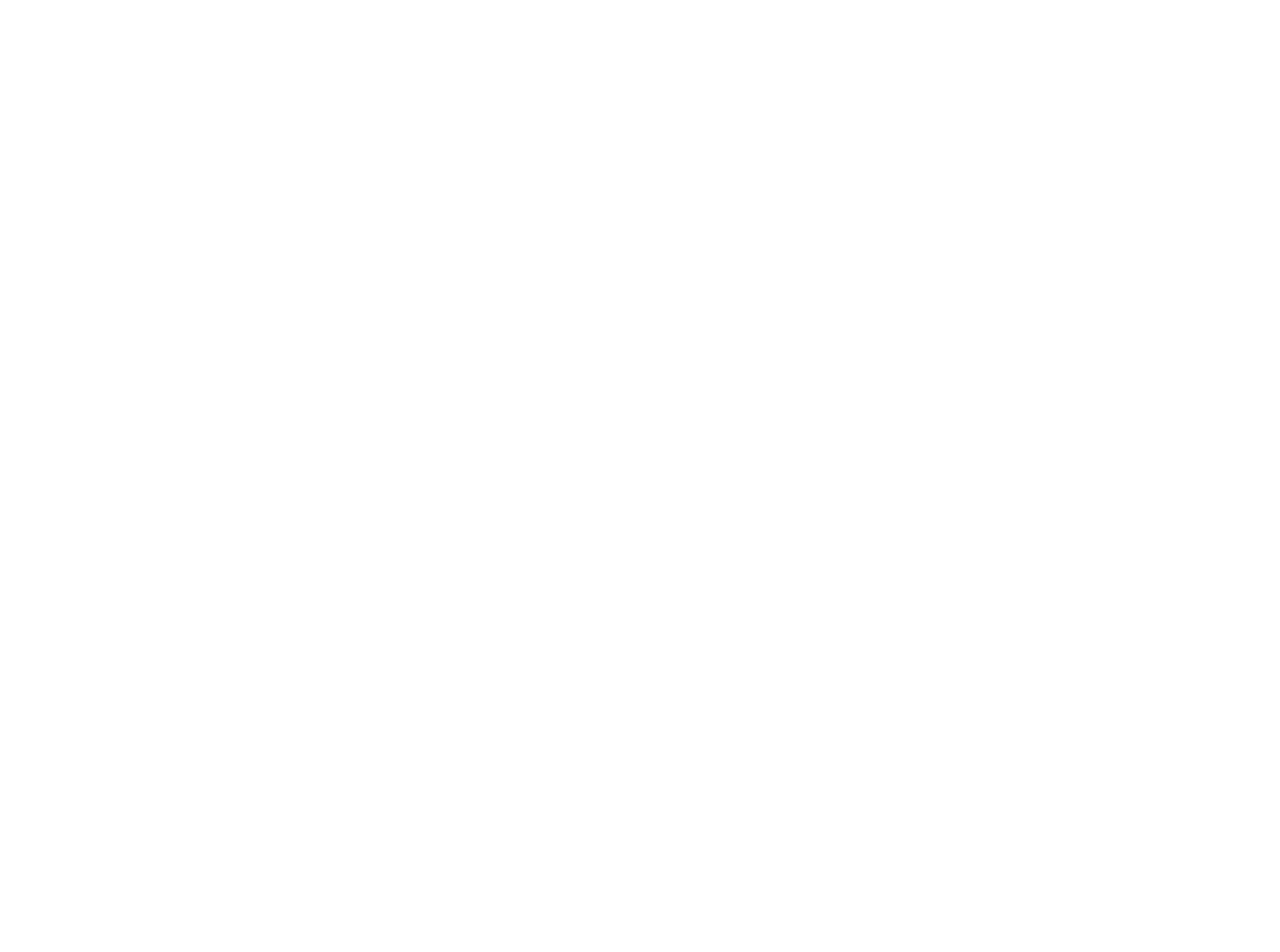
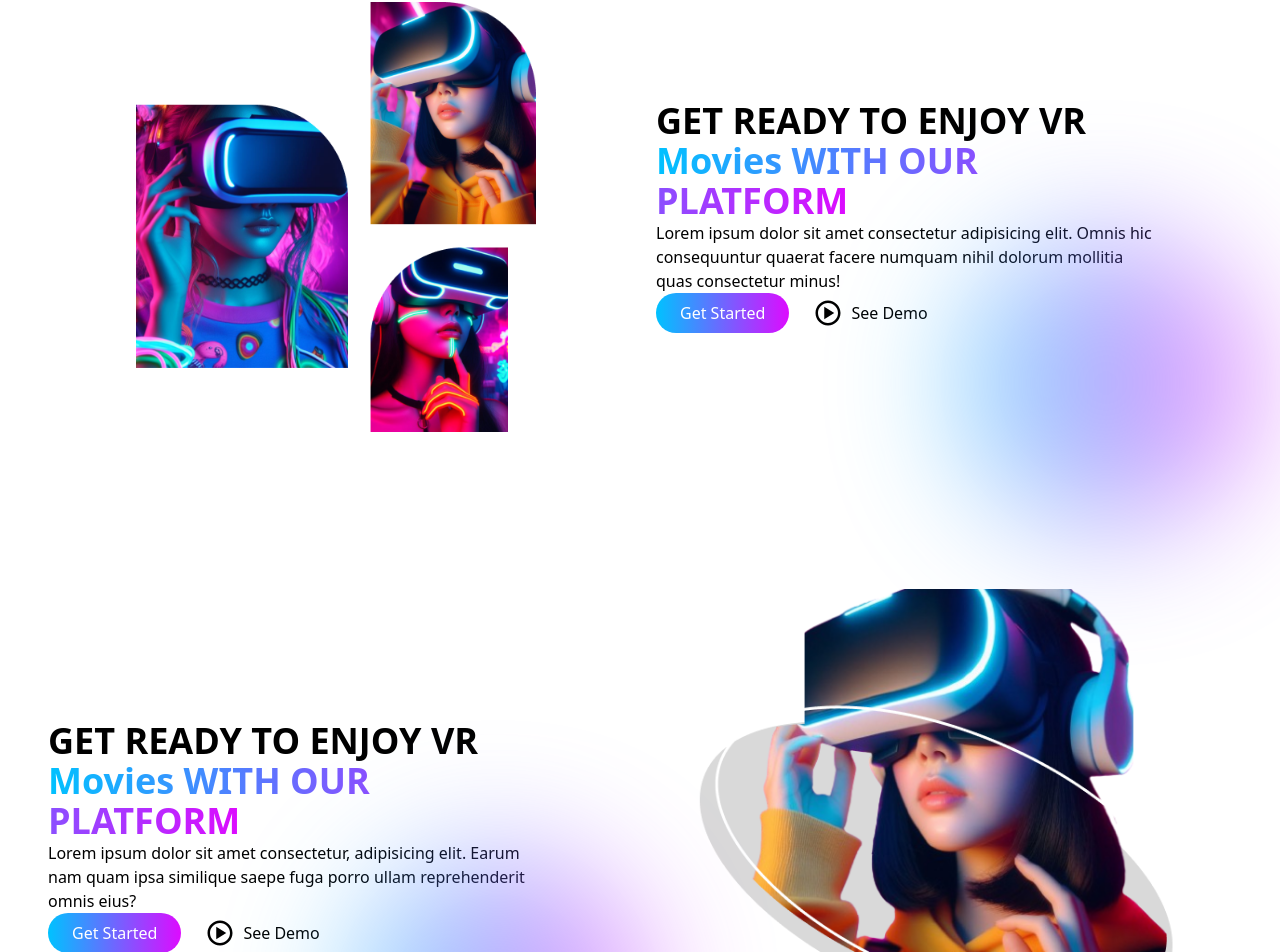
Before and after one commit to amieecode/MetaVerse_app, a React (Vite) app: page / in a window 1280 px wide. Shown: the part 1049-2001 px from the top of the page. Before the commit the page ends 956 px from the top, so only its background shows below. Built offline with nearby package versions, Linux system fonts and the light colour scheme.

Commit message:
banner section all set up

```diff
--- a/src/App.jsx
+++ b/src/App.jsx
@@ -2,6 +2,9 @@
 import Navbar from './Components/Navbar/Navbar';
 import Hero from './Components/Hero/Hero';
 import Quotes from './Components/Quotes/Quotes';
+import Banner from './Components/Banner/Banner';
+import Banner2 from './Components/Banner/Banner2';
+import Features from './Components/Features/Features';
 
 const App = () => {
   return (
@@ -9,6 +12,9 @@
       <Navbar/>
       <Hero />
       <Quotes />
+      <Banner />
+      <Banner2 />
+      <Features />
     </main>
   )
 }
--- /dev/null
+++ b/src/Components/Banner/Banner.jsx
@@ -0,0 +1,49 @@
+import React from 'react';
+import BannerImg from "../../assets/banner1.png";
+import { BiPlayCircle } from 'react-icons/bi';
+
+const Banner = () => {
+  return (
+    <div className='py-12 sm:py-0 relative'>
+        <div className="container min-h-[620px] flex items-center">
+            <div className="grid grid-cols-1 sm:grid-cols-2 gap-8 place-items-center">
+                {/* Image Section*/}
+                <div>
+                    <img
+                        src={BannerImg}
+                        alt="Banner Images"
+                        className='w-full max-w-[400px]'
+                    />
+                </div>
+                {/* Banner text section */}
+                <div className='space-y-5 lg:pr-20 relative'>
+                  <div>
+                    <h1 className='text-4xl font-semibold'>
+                        GET READY TO ENJOY VR{" "}
+                        <span className='bg-clip-text text-transparent bg-gradient-to-r from-primary to-secondary'>
+                            Movies WITH OUR PLATFORM
+                        </span>
+                    </h1>
+                    <p>
+                        Lorem ipsum dolor sit amet consectetur adipisicing elit. Omnis hic consequuntur quaerat facere numquam nihil dolorum mollitia quas consectetur minus!
+                    </p>
+                    <div className='flex gap-6'>
+                        <button className='primary-btn'>Get Started</button>
+                        <button className='flex items-center gap-2'>
+                            {" "}
+                            <BiPlayCircle className='text-3xl' />
+                            See Demo
+                        </button>
+                    </div>
+                    {/* Background Blobs */}
+                    <div className='h-[300px] w-[300px] bg-gradient-to-r from-primary to-secondary rounded-full absolute bottom-[-200px] left-[300px]  blur-3xl opacity-50'>
+                    </div>
+                  </div>
+                </div>
+            </div>
+        </div>
+    </div>
+  )
+}
+
+export default Banner;
--- /dev/null
+++ b/src/Components/Banner/Banner2.jsx
@@ -0,0 +1,51 @@
+import React from 'react';
+import BannerImage from "../../assets/banner2.png";
+import { BiPlayCircle } from 'react-icons/bi';
+
+const Banner2 = () => {
+  return (
+    <div className='py-12 sm:py-0 relative'>
+       <div className='container min-h-[620px] flex items-center'>
+            <div className='grid grid-cols-1 sm:grid-cols-2 gap-8 place-items-center'>
+                {/* Banner Text section */}
+                <div className='order-2 sm:order-1 space-y-5 lg:pr-20 relative'>
+                  <div className='relative z-10'>
+                     <h1 className='text-4xl font-semibold'>
+                        GET READY TO ENJOY VR{" "}
+                        <span className='bg-clip-text text-transparent bg-gradient-to-r from-primary to-secondary'>
+                            Movies WITH OUR PLATFORM
+                        </span>
+                     </h1>
+                     <p>
+                        Lorem ipsum dolor sit amet consectetur, adipisicing elit. Earum nam quam ipsa similique saepe fuga porro ullam reprehenderit omnis eius?
+                     </p>
+                     <div className='flex gap-6'>
+                        <button className='primary-btn'>
+                            Get Started
+                        </button>
+                        <button className='flex items-center gap-2'>
+                            {" "}
+                            <BiPlayCircle  className='text-3xl'/>
+                            See Demo
+                        </button>
+                     </div>
+                     {/* Background Blobs */}
+                     <div className='h-[300px] w-[300px] bg-gradient-to-r from-primary to-secondary rounded-full absolute bottom-[-200px] left-[300px]  blur-3xl opacity-50'>
+                     </div>
+                   </div>
+                </div>
+
+                {/* Banner Image */}
+                <div className='order-1 sm:order-2'>
+                    <img
+                        src={BannerImage}
+                        alt="Banner Images"
+                        className='w-full max-wx-[400px]'/>
+                </div>
+            </div>
+       </div>
+    </div>
+  )
+}
+
+export default Banner2;
--- /dev/null
+++ b/src/Components/Features/Features.jsx
@@ -0,0 +1,13 @@
+import React from 'react';
+
+const Features = () => {
+  return (
+    <div>
+      <div className="container">
+
+      </div>
+    </div>
+  )
+}
+
+export default Features;
```
